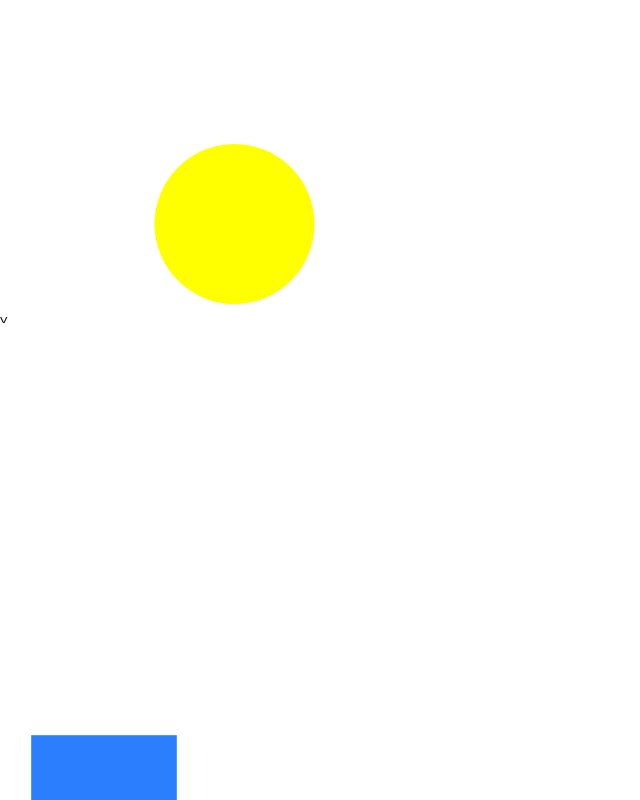
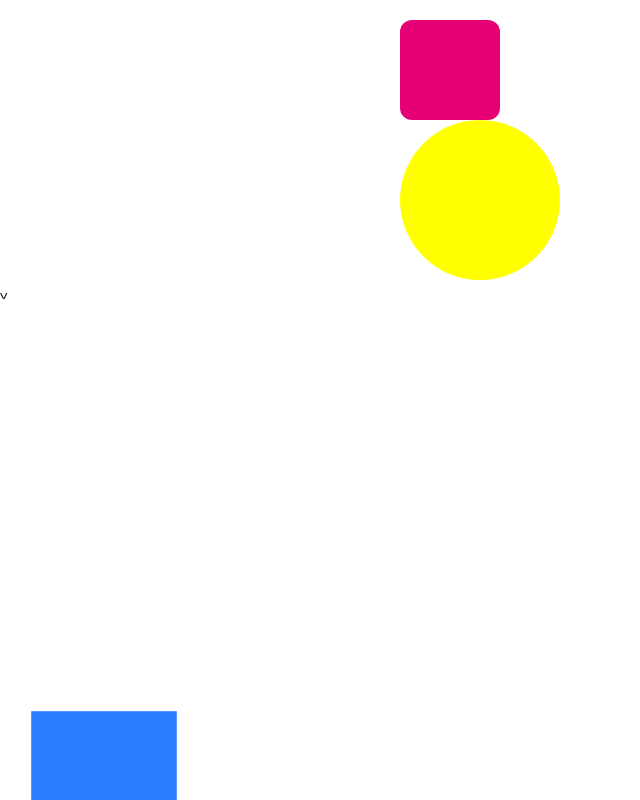
Before and after one commit to Aditya-commit/Motion, a Next.js app: page / in a window 1280 px wide. Shown: the part 780-1580 px from the top of the page, without its empty margins (0-640 px from the left). Built offline with nearby package versions, Linux system fonts and the light colour scheme.

Commit message:
Scroll Animation

```diff
--- /dev/null
+++ b/src/app/components/CardPopup.tsx
@@ -0,0 +1,47 @@
+import Image from "next/image";
+import { useRef } from "react";
+import { motion } from "motion/react";
+
+const ITEMS = [
+    { name : 'Tomato' , url : '/images/tomato.png' , background : 'red' },
+    { name : 'Cheese' , url : '/images/cheese.png' , background : 'yellow' },
+    { name : 'Lettuce' , url : '/images/lettuce.png' , background : 'green' },
+]
+
+const child = {
+    hidden : { x : '50%' , y : 100 , height : 100 },
+    visible : { y : -60 , height : 200 , rotate : 10 }
+};
+
+const CardPopup = () => {
+
+    const scrollRef = useRef(null);
+
+    return(
+        <div className="flex items-center justify-center h-dvh">
+            <div className='h-[500px] overflow-y-auto space-y-10 px-10 boder border-white rounded-lg' ref={scrollRef}>
+                <div className='h-[450px]'></div>
+                {ITEMS.map(item => (
+                    <div className='h-[300px]' key={item.name}>
+                        <motion.div
+                            initial='hidden'
+                            whileInView='visible'
+                            viewport={{root : scrollRef , margin : "-200px 0px -200px 0px"}}
+                            className='w-[400px] h-[200px] overflow-visible rounded-3xl -rotate-[10deg]'
+                            style={{background : item.background}}
+                        >
+                            <motion.div
+                                variants={child}
+                                className='relative w-1/2 overflow-hidden bg-white'
+                            >
+                                <Image src={item.url} fill className="absolute w-full h-full object-contain" alt={item.name} />
+                            </motion.div>
+                        </motion.div>
+                    </div>
+                ))}
+            </div>
+        </div>
+    )
+}
+
+export default CardPopup;
--- a/src/app/components/Heading.tsx
+++ b/src/app/components/Heading.tsx
@@ -5,6 +5,7 @@ import { motion } from "motion/react";
 const Heading = () => {
     return(
         <motion.h1
+            className="h-dvh"
             initial={{opacity : 0}}
             animate={{
                 opacity : 1,
--- a/src/app/components/InView.tsx
+++ b/src/app/components/InView.tsx
@@ -4,16 +4,14 @@ import { motion } from "motion/react";
 
 const InView = () => {
     return(
-        <div>
-            <div className="h-screen" />
-            <motion.div
-                initial={{ background : 'blue' , x: 400 }}
-                whileInView={{background : 'yellow' , x: 0}}
-                transition={ { duration : 15 } } // THESE DO NOT WORK WITH WHILEINVIEW
-                className="w-40 h-40 rounded-full"
-            >
-            </motion.div>
-        </div>
+        <motion.div
+            initial={{ background : 'blue' , x: 0 }}
+            whileInView={{background : 'yellow' , x: 400}}
+            viewport={{margin : '-10px 0px -200px 0px'}}
+            transition={ { duration : 1 } } // THESE DO NOT WORK WITH WHILEINVIEW
+            className="w-40 h-40 rounded-full"
+        >
+        </motion.div>
     )
 }
 export default InView;
--- a/src/app/components/Variants.tsx
+++ b/src/app/components/Variants.tsx
@@ -1,5 +1,7 @@
-import { AnimatePresence, circIn,  easeIn,  easeOut,  motion } from "motion/react";
+import { AnimatePresence ,  easeIn,  easeOut,  motion } from "motion/react";
 import { useState } from "react";
+
+// VARIANTS ARE BASICALLY USED TO TRIGGER CHILD ELEMENT ANIMATION FROM PARENT ELEMENT
 
 const parent = {
     hidden : {
--- a/src/app/page.tsx
+++ b/src/app/page.tsx
@@ -13,6 +13,7 @@ import LayoutAnimation from "./components/layoutAnimation";
 import ItemsSelector from "./components/itemsSelector";
 import ModalContainer from "./components/Modal";
 import AnimatePresenceInDepth from "./components/AnimatePresence";
+import CardPopup from "./components/CardPopup";
 
 const Home = () => {
 
@@ -39,6 +40,7 @@ const Home = () => {
       <ItemsSelector />
       <ModalContainer />
       <AnimatePresenceInDepth />
+      <CardPopup />
     </>
   )
 }
```
